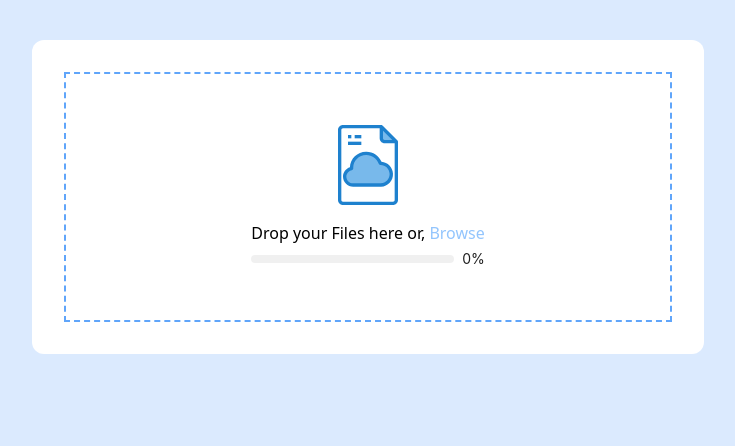
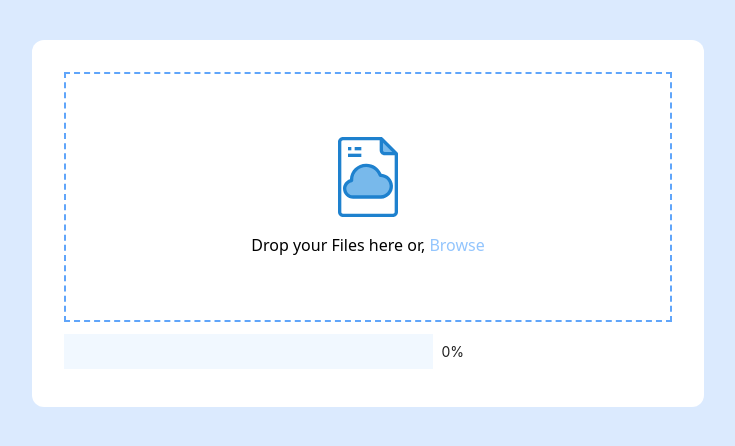
Before and after one commit to Ammar312/file-sharing, a React (Vite) app in the folder web/: page / in a window 1280 px wide. Shown: the top 446 px of the page, without its empty margins (8-743 px from the left). Built offline with nearby package versions, Linux system fonts and the light colour scheme.

Commit message:
design progress bar

```diff
--- a/web/src/components/Upload.jsx
+++ b/web/src/components/Upload.jsx
@@ -16,7 +16,7 @@ const Upload = () => {
   };
   const simulateSlowProgress = () => {
     const maxProgress = 100;
-    const delayMs = 100; // Delay between each progress update in milliseconds
+    const delayMs = 50; // Delay between each progress update in milliseconds
 
     for (let i = 0; i <= maxProgress; i++) {
       setTimeout(() => {
@@ -97,10 +97,17 @@ const Upload = () => {
               )
               // <p>Drag 'n' drop some files here, or click to select files</p>
             }
-            <div>{files}</div>
-
-            <Progress percent={progress} />
+            {/* <div>{files}</div> */}
           </div>
+        </div>
+        <div className=" mt-3">
+          <Progress
+            percent={progress}
+            size={[400, 35]}
+            strokeLinecap="butt"
+            trailColor="#69b1ff17"
+            strokeColor="blue"
+          />
         </div>
       </div>
     </div>
```
